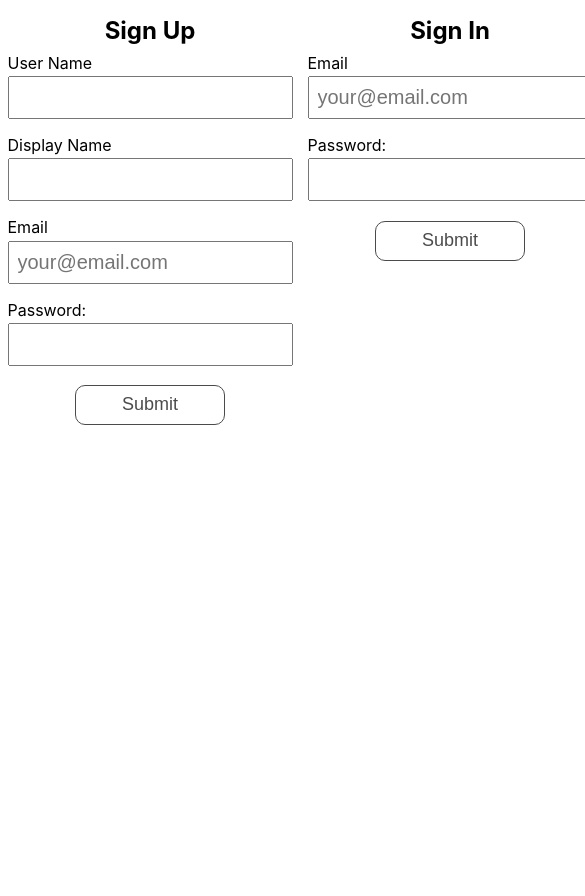
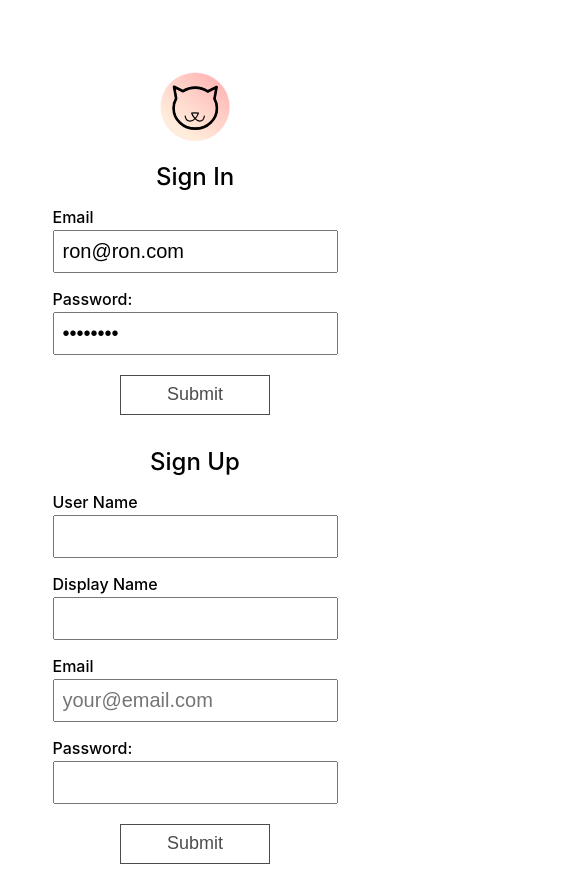
Before and after one commit to tom-motiejunas/messagefy, a React (Vite) app in the folder messenger-app/: page /sign-in in a window 390 px wide. Shown: the whole page, 585 px wide, since content can reach past the window. Before the commit the page ends 844 px from the top, so only its background shows below. Built offline with nearby package versions, Linux system fonts and the light colour scheme; a web font is replaced by a local one.

Commit message:
added loading animation

```diff
--- a/messenger-app/index.html
+++ b/messenger-app/index.html
@@ -2,11 +2,7 @@
 <html lang="en">
   <head>
     <meta charset="UTF-8" />
-    <link
-      rel="icon"
-      type="image/svg+xml"
-      href="/src/assets/img/default-profile.png"
-    />
+    <link rel="icon" type="image/svg+xml" href="/src/assets/img/logo.svg" />
     <meta name="viewport" content="width=device-width, initial-scale=1.0" />
     <title>Messagefy | Chat with friends</title>
   </head>
--- a/messenger-app/src/components/friend-requests/friend-requests.component.jsx
+++ b/messenger-app/src/components/friend-requests/friend-requests.component.jsx
@@ -11,6 +11,8 @@ import { connect } from "react-redux";
 import { createStructuredSelector } from "reselect";
 import { selectFriendRequests } from "../../redux/friend-request/friend-request.selector";
 import { setFriendRequests } from "../../redux/friend-request/friend-request.action";
+
+import Loading from "../loading/loading.component";
 
 async function getFriendRequest() {
   try {
@@ -104,8 +106,8 @@ function FriendRequests({ friendRequests, setFriendRequests }) {
   return (
     <section className="friend-request-box">
       <h2>All Your Friend Requests</h2>
-      {friendRequests
-        ? friendRequests.map((el) => {
+      {Array.isArray(friendRequests) ? (
+        friendRequests.map((el) => {
           return (
             <div
               className="people-cont"
@@ -147,7 +149,9 @@ function FriendRequests({ friendRequests, setFriendRequests }) {
             </div>
           );
         })
-        : null}
+      ) : (
+        <Loading></Loading>
+      )}
     </section>
   );
 }
--- a/messenger-app/src/components/header/header.component.jsx
+++ b/messenger-app/src/components/header/header.component.jsx
@@ -2,6 +2,7 @@ import React from "react";
 
 import "./header.style.css";
 import DefaultPic from "../../assets/img/default-profile.png";
+import logoPic from "../../assets/img/logo.svg";
 
 import { Link, Redirect } from "react-router-dom";
 
@@ -19,6 +20,7 @@ function Header({ user, setCurrentUser }) {
   if (!user) return null;
   return (
     <nav className="header-box">
+      <img src={logoPic} alt="logo-pic" className="logo-pic" />
       <div className="logo">
         <Link to="/" className="header-anchor">
           <h1>Messagefy</h1>
@@ -26,7 +28,6 @@ function Header({ user, setCurrentUser }) {
       </div>
       <div className="profile-box">
         <span>{user.displayName}</span>
-        <div>
         <img src={DefaultPic} alt="profile-pic" className="profile-pic" />
         <div className="hide user-box">
           {user ? (
@@ -34,7 +35,6 @@ function Header({ user, setCurrentUser }) {
           ) : (
             <button>Sign In</button>
           )}
-          </div>
         </div>
       </div>
       {!user ? <Redirect to="/sign-in"></Redirect> : null}
--- a/messenger-app/src/components/header/header.style.css
+++ b/messenger-app/src/components/header/header.style.css
@@ -11,6 +11,10 @@
   align-items: center;
   max-width: 1100px;
   margin: 1rem auto;
+}
+
+.logo-pic {
+  width: 70px;
 }
 
 .logo {
@@ -27,14 +31,9 @@
   cursor: pointer;
 }
 .profile-box {
-  display: flex;
-  align-items: center;
   position: relative;
+  text-align: center;
 }
-.profile-box span {
-  padding-right: 1rem;
-}
-
 .profile-pic {
   cursor: pointer;
 }
@@ -44,7 +43,7 @@
   align-items: center;
   justify-content: center;
   position: absolute;
-  left: 10px;
+  right: -28px;
   width: 125px;
   height: 65px;
   border-radius: 10px;
--- /dev/null
+++ b/messenger-app/src/components/loading/loading.component.jsx
@@ -0,0 +1,21 @@
+import React from "react";
+
+import "./loading.style.css";
+
+function Loading() {
+  return (
+    <ul className="background">
+      <li></li>
+      <li></li>
+      <li></li>
+      <li></li>
+      <li></li>
+      <li></li>
+      <li></li>
+      <li></li>
+      <li></li>
+    </ul>
+  );
+}
+
+export default Loading;
--- /dev/null
+++ b/messenger-app/src/components/loading/loading.style.css
@@ -0,0 +1,54 @@
+.background {
+  position: absolute;
+  top: 50%;
+  left: 50%;
+  transform: translate(-50%, -50%) rotate(45deg);
+  width: 130px;
+  height: 130px;
+  border: 5px solid #262626;
+}
+
+.background li {
+  list-style: none;
+  float: left;
+  width: calc(100% / 3);
+  height: calc(100% / 3);
+  background: #262626;
+  animation: animate 2s infinite linear;
+}
+ul li:nth-child(1) {
+  animation-delay: 0s;
+}
+ul li:nth-child(2),
+ul li:nth-child(4) {
+  animation-delay: 0.2s;
+}
+ul li:nth-child(3),
+ul li:nth-child(5),
+ul li:nth-child(7) {
+  animation-delay: 0.4s;
+}
+ul li:nth-child(6),
+ul li:nth-child(8) {
+  animation-delay: 0.6s;
+}
+ul li:nth-child(9) {
+  animation-delay: 0.8s;
+}
+@keyframes animate {
+  0% {
+    transform: scale(1);
+  }
+  20% {
+    transform: scale(0);
+  }
+  40% {
+    transform: scale(0);
+  }
+  60% {
+    transform: scale(1);
+  }
+  100% {
+    transform: scale(1);
+  }
+}
--- a/messenger-app/src/pages/chat-room/chat-room.component.jsx
+++ b/messenger-app/src/pages/chat-room/chat-room.component.jsx
@@ -36,8 +36,10 @@ async function getMessages(setMessage, friendsUsername) {
   }
 }
 
-async function postMsg(msg, friendsUsername) {
+async function postMsg(el, friendsUsername) {
   try {
+    const msg = el.value;
+    el.value = "";
     const userId = JSON.parse(localStorage.getItem("user"));
     const data = {
       Content: msg,
@@ -93,7 +95,7 @@ function ChatRoom() {
         <button
           className="send-btn"
           onClick={() => {
-            postMsg(document.querySelector(".message-field").value, username);
+            postMsg(document.querySelector(".message-field"), username);
           }}
         >
           <FontAwesomeIcon icon={faPaperPlane}></FontAwesomeIcon>
--- a/messenger-app/src/pages/lobby/lobby.component.jsx
+++ b/messenger-app/src/pages/lobby/lobby.component.jsx
@@ -31,6 +31,7 @@ function Lobby({ user }) {
     <div className="lobby-box">
       {!user ? <Redirect to="/sign-in"></Redirect> : null}
       <SideFunction setRender={setRender}></SideFunction>
+
       {whatToRender(render)}
     </div>
   );
--- a/messenger-app/src/pages/sign-in/sign-in.component.jsx
+++ b/messenger-app/src/pages/sign-in/sign-in.component.jsx
@@ -1,4 +1,7 @@
-import React from "react";
+import React, { useState } from "react";
+
+import Logo from "../../assets/img/logo.svg";
+
 import { Redirect } from "react-router-dom";
 
 import { connect } from "react-redux";
@@ -7,10 +10,12 @@ import { setCurrentUser } from "../../redux/user/user.action";
 import { selectCurrentUser } from "../../redux/user/user.selector";
 
 import "./sign-in.style.css";
+import Loading from "../../components/loading/loading.component";
 
-async function handleSignIn(e, setCurrentUser) {
+async function handleSignIn(e, setCurrentUser, setLoading) {
   try {
     e.preventDefault();
+    setLoading(true);
     const email = e.target[0].value;
     const password = e.target[1].value;
     const data = {
@@ -35,13 +40,15 @@ async function handleSignIn(e, setCurrentUser) {
       setCurrentUser(JSON.stringify(requestData));
       localStorage.setItem("user", JSON.stringify(requestData));
     }
+    setLoading(false);
   } catch (err) {
     console.error("failed to register", err);
   }
 }
-async function handleSignUp(e, setCurrentUser) {
+async function handleSignUp(e, setCurrentUser, setLoading) {
   try {
     e.preventDefault();
+    setLoading(true);
     const userName = e.target[0].value;
     const displayName = e.target[1].value;
     const email = e.target[2].value;
@@ -71,20 +78,31 @@ async function handleSignUp(e, setCurrentUser) {
       setCurrentUser(JSON.stringify(requestData));
       localStorage.setItem("user", JSON.stringify(requestData));
     }
+    setLoading(false);
   } catch (err) {
     console.error("failed to register", err);
   }
 }
 
 function SignIn({ user, setCurrentUser }) {
+  const [loading, setLoading] = useState(false);
+
   return (
+    <div>
+      {loading ? <Loading></Loading> : null}
+      <img src={Logo} alt="" className="logo-img" />
       <main className="form-container">
         {/* SIGN UP */}
-      <form onSubmit={(e) => handleSignUp(e, setCurrentUser)}>
+        <form onSubmit={(e) => handleSignUp(e, setCurrentUser, setLoading)}>
           <h2>Sign Up</h2>
           <div>
             <label htmlFor="user-name">User Name</label>
-          <input type="text" id="user-name" name="user-name" defaultValue="" />
+            <input
+              type="text"
+              id="user-name"
+              name="user-name"
+              defaultValue=""
+            />
           </div>
           <div>
             <label htmlFor="display-name">Display Name</label>
@@ -111,7 +129,7 @@ function SignIn({ user, setCurrentUser }) {
           <input type="submit" value="Submit" />
         </form>
         {/* SIGN IN */}
-      <form onSubmit={(e) => handleSignIn(e, setCurrentUser)}>
+        <form onSubmit={(e) => handleSignIn(e, setCurrentUser, setLoading)}>
           <h2>Sign In</h2>
           <div>
             <label htmlFor="email">Email</label>
@@ -120,16 +138,23 @@ function SignIn({ user, setCurrentUser }) {
               name="email"
               id="emailUp"
               placeholder="your@email.com"
+              defaultValue={"ron@ron.com"}
             />
           </div>
           <div>
             <label htmlFor="pwd">Password:</label>
-          <input type="password" id="pwdUp" name="pwd" />
+            <input
+              type="password"
+              id="pwdUp"
+              name="pwd"
+              defaultValue={"Pa$$w0rd"}
+            />
           </div>
           <input type="submit" value="Submit" />
         </form>
         {user ? <Redirect exact to="/"></Redirect> : null}
       </main>
+    </div>
   );
 }
 
--- a/messenger-app/src/pages/sign-in/sign-in.style.css
+++ b/messenger-app/src/pages/sign-in/sign-in.style.css
@@ -1,17 +1,29 @@
+.logo-img {
+  margin: 4.5rem auto 0 auto;
+  max-height: 70px;
+  width: 100%;
+}
+
 .form-container {
   display: flex;
-  justify-content: space-around;
-  align-items: flex-start;
-  width: 600px;
+  justify-content: space-between;
+  align-items: center;
+  max-width: 625px;
+  height: 58vh;
   margin: auto;
 }
 
 form {
   display: flex;
   flex-direction: column;
-  justify-content: center;
+  justify-content: flex-start;
   align-items: center;
+  height: 50vh;
   margin-top: 1rem;
+}
+form h2 {
+  font-weight: 500;
+  padding-bottom: 0.5rem;
 }
 form div {
   display: flex;
@@ -24,13 +36,15 @@ form div {
 form div label {
   width: 100%;
   padding-bottom: 0.2rem;
+  font-weight: 500;
 }
 form div > input {
   padding: 0.5rem;
   font-size: 20px;
 }
 form div > input:focus {
-  outline: var(--tertiary-color) 2px solid;
+  outline: none;
+  border: var(--secondary-color) 2px solid;
 }
 form > input {
   border: 1px solid black;
@@ -38,7 +52,6 @@ form > input {
   width: 150px;
   margin-top: 0.7rem;
   cursor: pointer;
-  border-radius: 10px;
   opacity: 0.7;
   font-size: 18px;
   text-align: center;
@@ -47,3 +60,23 @@ form > input {
 form > input:hover {
   opacity: 1;
 }
+
+@media (max-width: 768px) {
+  body {
+    overflow: auto;
+  }
+  .logo {
+    margin: 1rem auto;
+  }
+  .form-container {
+    flex-direction: column-reverse;
+    height: auto;
+  }
+  form {
+    justify-content: center;
+    height: auto;
+  }
+  form:first-child {
+    margin: 2rem auto;
+  }
+}
```
Also changed, not shown: messenger-app/src/components/add-friend/add-friend.component.jsx (+9 -5 lines), messenger-app/src/components/messages/messages.component.jsx (+10 -3 lines), messenger-app/src/assets/img/logo.svg (added). Lines whose indentation alone changed are shown as unchanged.
